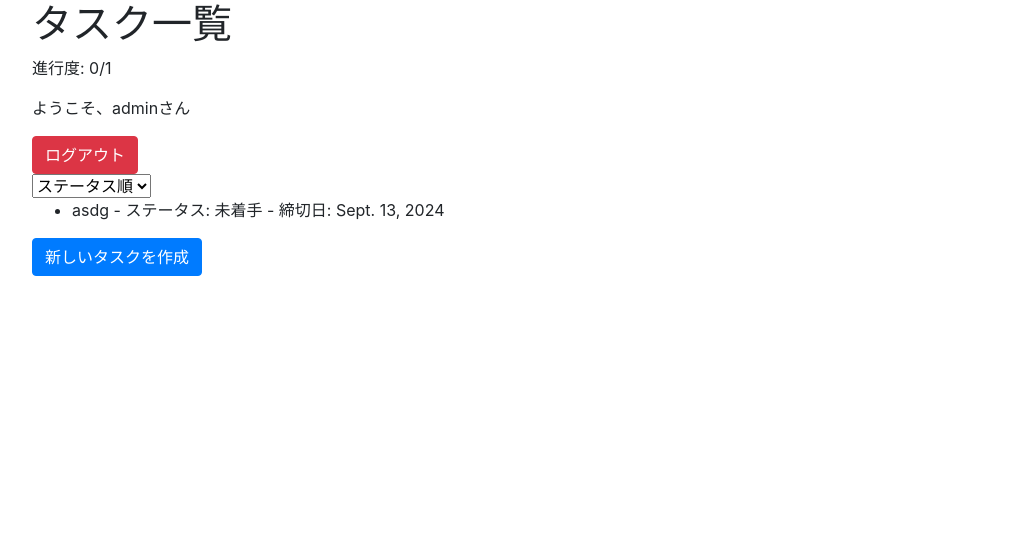
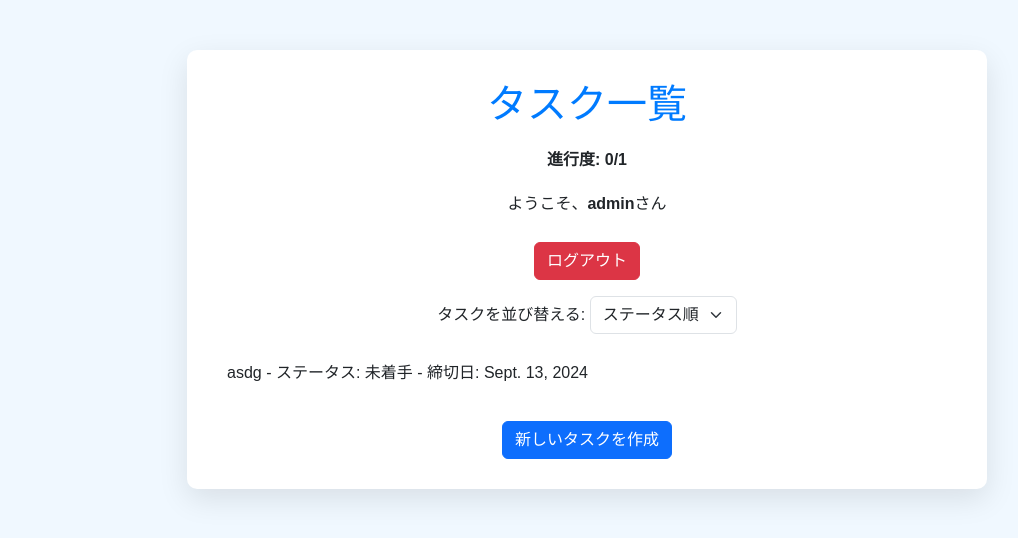
Before and after one commit to tamoooon/task, a Django app: page /task/ in a window 1280 px wide. Shown: the top 538 px of the page, without its empty margins (53-1071 px from the left). Run offline with Django 4.2, Linux system fonts and the light colour scheme; a user stored in the database is signed in; data comes from the database, SQL or seed files in the repository; both versions use the stored data as it was after the commit; some libraries are stand-ins or nearby versions.

Commit message:
index.htmlを当時風に

```diff
--- a/task_management/task/templates/task/index.html
+++ b/task_management/task/templates/task/index.html
@@ -1,31 +1,82 @@
 <!DOCTYPE html>
-<html>
+<html lang="ja">
 <head>
+    <meta charset="UTF-8">
+    <meta name="viewport" content="width=device-width, initial-scale=1.0">
     <title>タスク一覧</title>
-    <!-- Bootstrap CSSを使用する場合（モーダル用） -->
-    <link rel="stylesheet" href="https://maxcdn.bootstrapcdn.com/bootstrap/4.5.2/css/bootstrap.min.css">
+    <!-- Bootstrap CSS -->
+    <link href="https://cdn.jsdelivr.net/npm/bootstrap@5.3.0/dist/css/bootstrap.min.css" rel="stylesheet">
+    <style>
+        body {
+            background-color: #f0f8ff; /* 背景色 */
+            font-family: 'Arial', sans-serif;
+        }
+        .container {
+            max-width: 800px;
+            margin: 50px auto;
+            background-color: #ffffff;
+            border-radius: 10px;
+            padding: 30px;
+            box-shadow: 0px 10px 30px rgba(0, 0, 0, 0.1);
+        }
+        h1 {
+            color: #007bff;
+            text-align: center;
+            margin-bottom: 20px;
+        }
+        .progress-text {
+            text-align: center;
+            margin-bottom: 20px;
+            font-weight: bold;
+        }
+        .btn-primary, .btn-danger {
+            margin-top: 10px;
+        }
+        .task-list {
+            list-style-type: none;
+            padding: 0;
+        }
+        .task-list li {
+            padding: 10px;
+            border-bottom: 1px solid #eaeaea;
+        }
+        .task-list li:last-child {
+            border-bottom: none;
+        }
+        .modal-title {
+            color: #007bff;
+        }
+        .form-control {
+            margin-bottom: 15px;
+        }
+        .footer-text {
+            text-align: center;
+            margin-top: 20px;
+        }
+    </style>
 </head>
 <body>
+
     <div class="container">
         <h1>タスク一覧</h1>
-        <p>進行度: {{ progress.completed }}/{{ progress.total }}</p>
+        <p class="progress-text">進行度: {{ progress.completed }}/{{ progress.total }}</p>
 
-        <!-- ログイン状態の確認 -->
         {% if user.is_authenticated %}
-            <p>ようこそ、{{ user.username }}さん</p>
-            <!-- ログアウトボタン -->
-            <form method="post" action="{% url 'logout' %}">
+            <p class="text-center">ようこそ、<strong>{{ user.username }}</strong>さん</p>
+            <form method="post" action="{% url 'logout' %}" class="text-center">
                 {% csrf_token %}
                 <button type="submit" class="btn btn-danger">ログアウト</button>
             </form>
         {% else %}
-            <p>ログインしていません</p>
+            <p class="text-center">ログインしていません</p>
+            <div class="text-center">
                 <a href="{% url 'login' %}" class="btn btn-primary">ログイン</a>
+            </div>
         {% endif %}
 
-        <!-- タスクソートセレクター -->
-        <form method="get">
-            <select name="sort_by" onchange="this.form.submit()">
+        <form method="get" class="text-center mt-3">
+            <label for="sort_by" class="form-label">タスクを並び替える:</label>
+            <select name="sort_by" id="sort_by" class="form-select w-auto d-inline-block" onchange="this.form.submit()">
                 <option value="status" {% if sort_by == 'status' %}selected{% endif %}>ステータス順</option>
                 <option value="due_date" {% if sort_by == 'due_date' %}selected{% endif %}>締切順</option>
                 <option value="priority" {% if sort_by == 'priority' %}selected{% endif %}>優先度順</option>
@@ -33,48 +84,39 @@
             </select>
         </form>
 
-        <!-- タスクリスト -->
-        <ul>
+        <ul class="task-list mt-3">
             {% for task in tasks %}
                 <li>{{ task.title }} - ステータス: {{ task.get_status_display }} - 締切日: {{ task.due_date }}</li>
             {% endfor %}
         </ul>
 
-        <!-- タスク作成ボタン -->
         {% if user.is_authenticated %}
-            <button type="button" class="btn btn-primary" data-toggle="modal" data-target="#taskModal">
+            <div class="text-center mt-3">
+                <button type="button" class="btn btn-primary" data-bs-toggle="modal" data-bs-target="#taskModal">
                     新しいタスクを作成
                 </button>
+            </div>
         {% else %}
-            <p>タスクを作成するにはログインしてください。</p>
+            <p class="text-center">タスクを作成するにはログインしてください。</p>
         {% endif %}
 
         <!-- モーダル（新規タスク作成用） -->
-        <div class="modal fade" id="taskModal" tabindex="-1" role="dialog" aria-labelledby="taskModalLabel" aria-hidden="true">
-            <div class="modal-dialog" role="document">
+        <div class="modal fade" id="taskModal" tabindex="-1" aria-labelledby="taskModalLabel" aria-hidden="true">
+            <div class="modal-dialog">
                 <div class="modal-content">
                     <div class="modal-header">
                         <h5 class="modal-title" id="taskModalLabel">タスクを作成</h5>
-                        <button type="button" class="close" data-dismiss="modal" aria-label="Close">
-                            <span aria-hidden="true">&times;</span>
-                        </button>
+                        <button type="button" class="btn-close" data-bs-dismiss="modal" aria-label="Close"></button>
                     </div>
                     <div class="modal-body">
                         <form id="taskForm" method="post" action="{% url 'task_create' %}">
                             {% csrf_token %}
-                            <div class="form-group">
                             <label for="title">タイトル</label>
                             <input type="text" class="form-control" id="title" name="title" required>
-                            </div>
-                            <div class="form-group">
                             <label for="detail">詳細</label>
                             <textarea class="form-control" id="detail" name="detail"></textarea>
-                            </div>
-                            <div class="form-group">
                             <label for="due_date">締切日</label>
                             <input type="date" class="form-control" id="due_date" name="due_date" required>
-                            </div>
-                            <div class="form-group">
                             <label for="priority">優先度</label>
                             <select class="form-control" id="priority" name="priority">
                                 <option value="1">1</option>
@@ -83,16 +125,12 @@
                                 <option value="4">4</option>
                                 <option value="5">5</option>
                             </select>
-                            </div>
-                            <div class="form-group">
                             <label for="category">カテゴリ</label>
                             <select class="form-control" id="category" name="category">
                                 {% for category in categories %}
                                     <option value="{{ category.category_id }}">{{ category.category_name }}</option>
                                 {% endfor %}
                             </select>
-                            </div>
-                            <div class="form-group">
                             <label for="status">ステータス</label>
                             <select class="form-control" id="status" name="status">
                                 <option value="0">未着手</option>
@@ -100,8 +138,7 @@
                                 <option value="2">保留</option>
                                 <option value="3">完了</option>
                             </select>
-                            </div>
-                            <button type="submit" class="btn btn-primary">保存</button>
+                            <button type="submit" class="btn btn-primary mt-3">保存</button>
                         </form>
                     </div>
                 </div>
@@ -109,9 +146,7 @@
         </div>
     </div>
 
-    <!-- 必要なJavaScript（Bootstrap依存） -->
-    <script src="https://code.jquery.com/jquery-3.5.1.slim.min.js"></script>
-    <script src="https://cdn.jsdelivr.net/npm/@popperjs/core@2.0.6/dist/umd/popper.min.js"></script>
-    <script src="https://stackpath.bootstrapcdn.com/bootstrap/4.5.2/js/bootstrap.min.js"></script>
+    <!-- 必要なJavaScript -->
+    <script src="https://cdn.jsdelivr.net/npm/bootstrap@5.3.0/dist/js/bootstrap.bundle.min.js"></script>
 </body>
 </html>
```
Also changed, not shown: task_management/db.sqlite3. Lines whose indentation alone changed are shown as unchanged.
